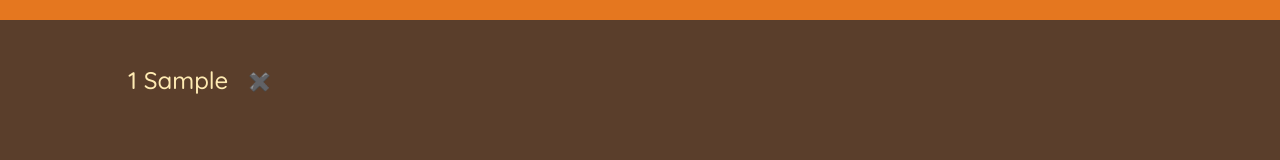
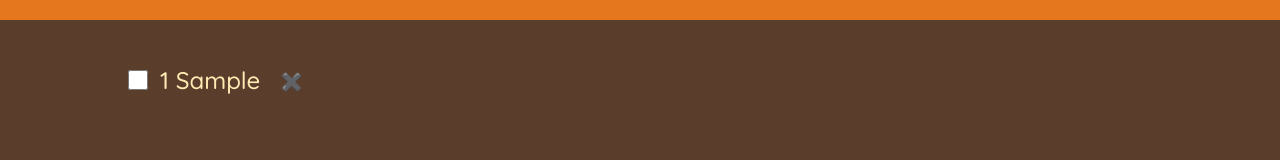
Before and after one commit to Armin-Fullstack/far-away, a React (Vite) app: page / in a window 1280 px wide. Both pictures are taken after typing "Sample" into the empty fields and a click on the button "ADD". Shown: the part 275-435 px from the top of the page. Built offline with nearby package versions, Linux system fonts and the light colour scheme.

Commit message:
feat: implemented Toggle pack functionality

```diff
--- a/src/App.tsx
+++ b/src/App.tsx
@@ -1,4 +1,4 @@
-import { SyntheticEvent, useState } from "react";
+import React, { SyntheticEvent, useState } from "react";
 
 interface PackingItemProps {
   packObj: {
@@ -8,6 +8,7 @@ interface PackingItemProps {
     packed: boolean;
   };
   onDeletePack: (id: string) => void;
+  onTogglePack: (id: string) => void;
 }
 interface Pack {
   description: string;
@@ -21,6 +22,7 @@ interface FormProps {
 interface PackingListsProps {
   pack: Pack[];
   onDeletePack: (id: string) => void;
+  onTogglePack: (id: string) => void;
 }
 function App(): JSX.Element {
   const [pack, setPack] = useState<Pack[]>([]);
@@ -35,11 +37,23 @@ function App(): JSX.Element {
       })
     );
   }
+  // Toggle pack item
+  function handleTogglePack(id: string): void {
+    setPack((pack) =>
+      pack.map((item) =>
+        item.id === id ? { ...item, packed: !item.packed } : item
+      )
+    );
+  }
   return (
     <div className="app">
       <Logo />
       <Form onAddPack={handleAddPackItems} />
-      <PackingLists pack={pack} onDeletePack={handleDeletePack} />
+      <PackingLists
+        pack={pack}
+        onDeletePack={handleDeletePack}
+        onTogglePack={handleTogglePack}
+      />
       <Stats />
     </div>
   );
@@ -93,8 +107,11 @@ function Form({ onAddPack }: FormProps): JSX.Element {
     </form>
   );
 }
-
-function PackingLists({ pack, onDeletePack }: PackingListsProps): JSX.Element {
+function PackingLists({
+  pack,
+  onDeletePack,
+  onTogglePack,
+}: PackingListsProps): JSX.Element {
   // removing each pack is happening in this component but state lives in parent component(App) => child-to-parent communication
   return (
     <div className="list">
@@ -105,6 +122,7 @@ function PackingLists({ pack, onDeletePack }: PackingListsProps): JSX.Element {
               packObj={packingItem}
               key={packingItem.id}
               onDeletePack={onDeletePack}
+              onTogglePack={onTogglePack}
             />
           );
         })}
@@ -112,9 +130,18 @@ function PackingLists({ pack, onDeletePack }: PackingListsProps): JSX.Element {
     </div>
   );
 }
-function PackingItem({ packObj, onDeletePack }: PackingItemProps): JSX.Element {
+function PackingItem({
+  packObj,
+  onDeletePack,
+  onTogglePack,
+}: PackingItemProps): JSX.Element {
   return (
     <li>
+      <input
+        type="checkbox"
+        value={packObj.packed.toString()}
+        onChange={() => onTogglePack(packObj.id)}
+      />
       <span style={packObj.packed ? { textDecoration: "line-through" } : {}}>
         {packObj.quantity} {packObj.description}
       </span>
```
